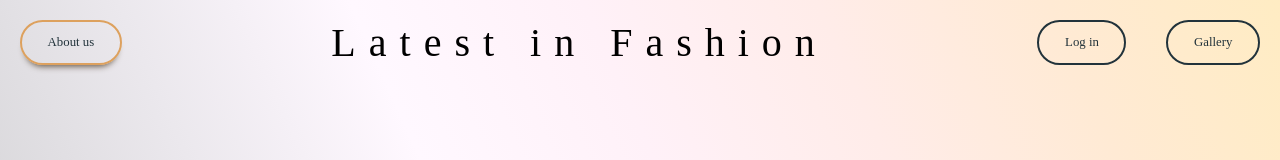
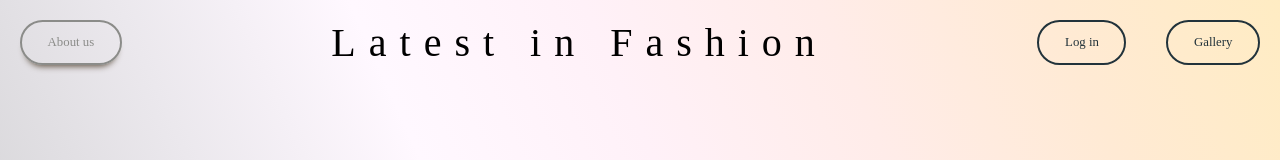
Before and after one commit to alexandraioanadrobota/latesteinfashion.github.io, a plain HTML site: page index.html in a window 1280 px wide. In both pictures the pointer is over the link "About us". Shown: the top 160 px of the page. Drawn offline with Linux system fonts and the light colour scheme.

Commit message:
Update app2.css

```diff
--- a/app2.css
+++ b/app2.css
@@ -44,8 +44,8 @@ h9
 .button:hover
 
 {
-	border-color:#dda15e;
-	color:5e503f;
+	border-color:#8b8c89;
+	color:#8b8c89;
 	box-shadow: 0 0.5em 0.5em -0.4em #5e503f;
 	transform:translateY(-5px)
 		 text-decoration: none;
```
